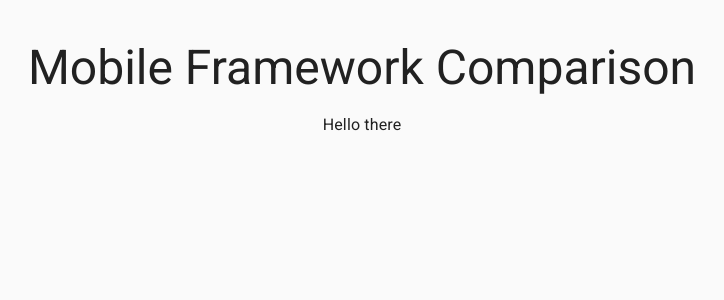
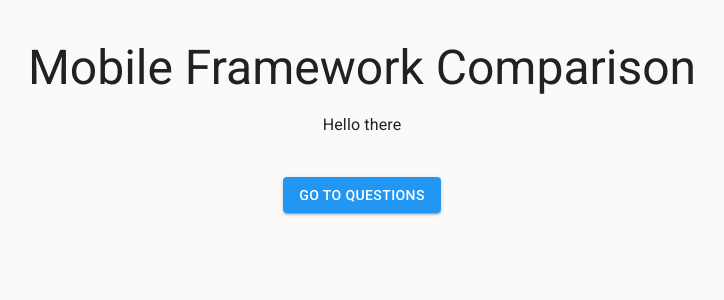
Before and after one commit to mkapal/mobile-framework-comparison, a React (Create React App) app: page / in a window 1280 px wide. Shown: the top 300 px of the page, without its empty margins (278-1002 px from the left). Built offline with nearby package versions, Linux system fonts and the light colour scheme.

Commit message:
Add React Router DOM

```diff
--- a/package.json
+++ b/package.json
@@ -14,10 +14,12 @@
     "@types/react-dom": "^16.9.7",
     "react": "^16.13.1",
     "react-dom": "^16.13.1",
+    "react-router-dom": "^5.1.2",
     "react-scripts": "3.4.1",
     "typescript": "^3.8.3"
   },
   "devDependencies": {
+    "@types/react-router-dom": "^5.1.5",
     "eslint-config-prettier": "^6.11.0",
     "prettier": "^2.0.5"
   },
--- a/src/App.tsx
+++ b/src/App.tsx
@@ -1,21 +1,17 @@
 import React from 'react';
-import { Typography, CssBaseline, Container, Box } from '@material-ui/core';
+import { BrowserRouter as Router } from 'react-router-dom';
 import { ThemeProvider } from '@material-ui/core/styles';
 
 import theme from './theme';
 
+import { Layout } from './components';
+
 function App() {
   return (
     <ThemeProvider theme={theme}>
-      <Box pt={5}>
-        <Container maxWidth="md">
-          <CssBaseline />
-          <Typography variant="h3" align="center" gutterBottom>
-            Mobile Framework Comparison
-          </Typography>
-          <Typography align="center">Hello there</Typography>
-        </Container>
-      </Box>
+      <Router>
+        <Layout />
+      </Router>
     </ThemeProvider>
   );
 }
--- /dev/null
+++ b/src/components/Layout.tsx
@@ -0,0 +1,29 @@
+import React from 'react';
+import { Switch, Route } from 'react-router-dom';
+import { Box, Container, CssBaseline, Typography } from '@material-ui/core';
+
+import { Home, Questions } from '../pages';
+
+export function Layout() {
+  return (
+    <Box pt={5}>
+      <Container maxWidth="md">
+        <CssBaseline />
+        <Typography variant="h3" align="center" gutterBottom>
+          Mobile Framework Comparison
+        </Typography>
+        <Typography align="center">Hello there</Typography>
+        <Box mt={5}>
+          <Switch>
+            <Route path="/questions">
+              <Questions />
+            </Route>
+            <Route path="/">
+              <Home />
+            </Route>
+          </Switch>
+        </Box>
+      </Container>
+    </Box>
+  );
+}
--- /dev/null
+++ b/src/components/index.ts
@@ -0,0 +1 @@
+export { Layout } from './Layout';
--- /dev/null
+++ b/src/pages/Home.tsx
@@ -0,0 +1,18 @@
+import React from 'react';
+import { Link } from 'react-router-dom';
+import { Button, Grid } from '@material-ui/core';
+
+export function Home() {
+  return (
+    <Grid container justify="center">
+      <Button
+        variant="contained"
+        color="primary"
+        component={Link}
+        to="/questions"
+      >
+        Go to questions
+      </Button>
+    </Grid>
+  );
+}
--- /dev/null
+++ b/src/pages/Questions.tsx
@@ -0,0 +1,5 @@
+import React from 'react';
+
+export function Questions() {
+  return <>questions</>;
+}
--- /dev/null
+++ b/src/pages/index.ts
@@ -0,0 +1,2 @@
+export { Home } from './Home';
+export { Questions } from './Questions';
```
Also changed, not shown: 1 other file (tests, documents, lock files or other folders).
